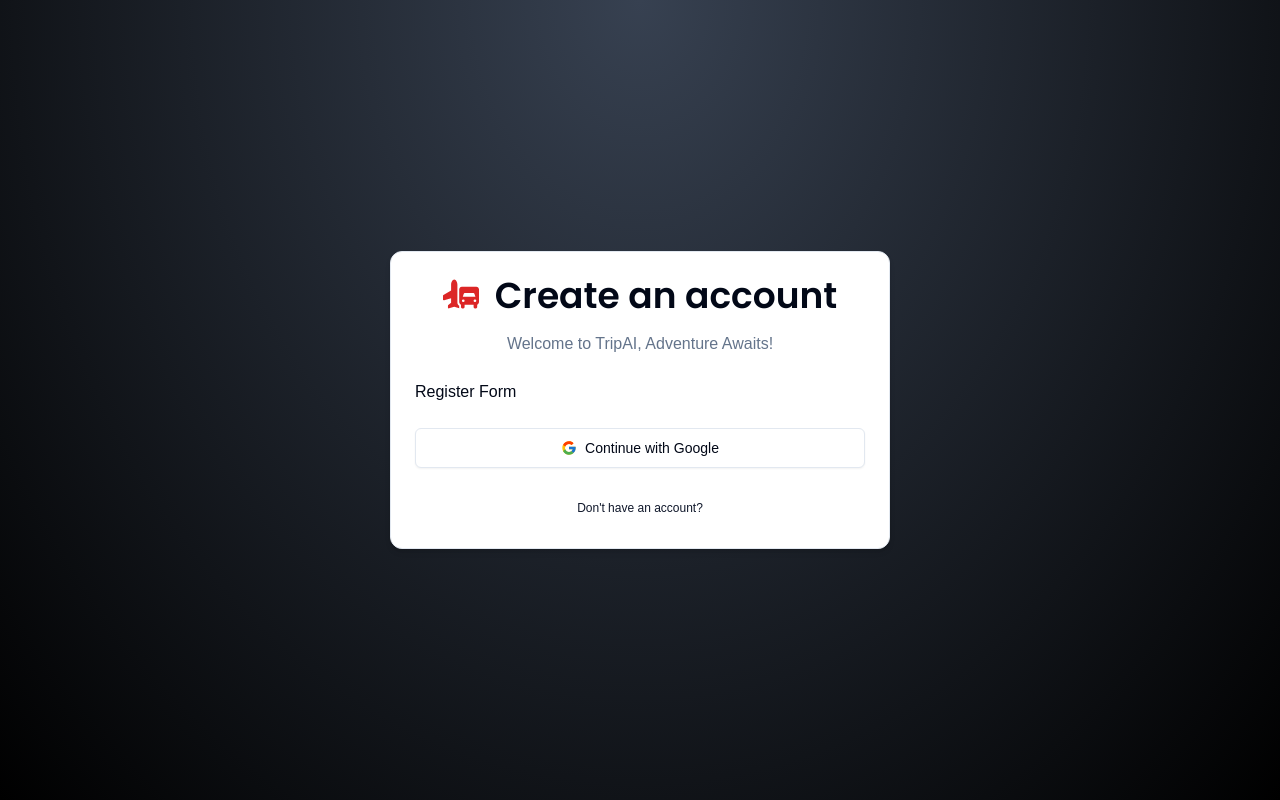
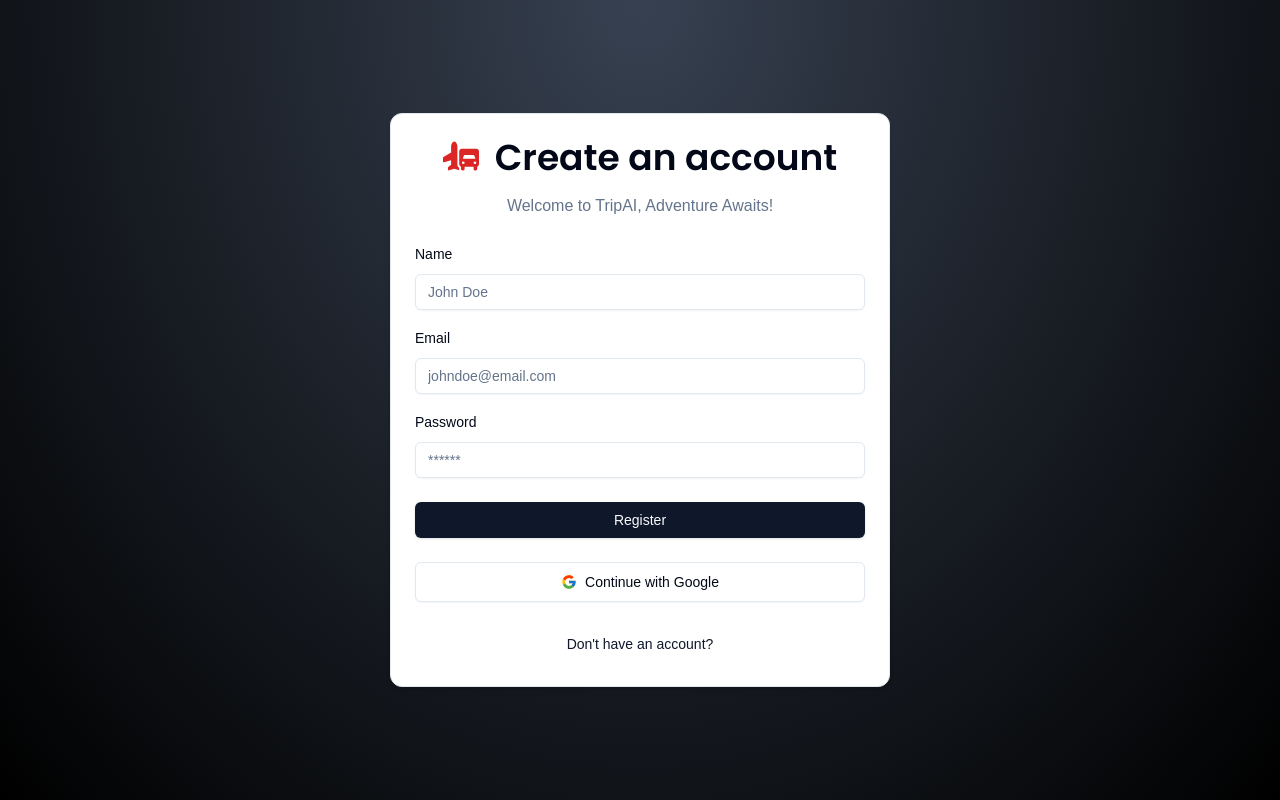
Before and after one commit to namansoni0016/tripAI, a Next.js app: page /auth/register in a window 1280 px wide. Built offline with nearby package versions, Linux system fonts and the light colour scheme.

Commit message:
Register Form

```diff
--- a/package.json
+++ b/package.json
@@ -9,6 +9,8 @@
     "lint": "next lint"
   },
   "dependencies": {
+    "@hookform/resolvers": "^3.10.0",
+    "@radix-ui/react-label": "^2.1.1",
     "@radix-ui/react-slot": "^1.1.1",
     "class-variance-authority": "^0.7.1",
     "clsx": "^2.1.1",
@@ -16,9 +18,11 @@
     "next": "14.2.15",
     "react": "^18",
     "react-dom": "^18",
+    "react-hook-form": "^7.54.2",
     "react-icons": "^5.4.0",
     "tailwind-merge": "^2.6.0",
-    "tailwindcss-animate": "^1.0.7"
+    "tailwindcss-animate": "^1.0.7",
+    "zod": "^3.24.1"
   },
   "devDependencies": {
     "@types/node": "^20",
--- /dev/null
+++ b/schemas/index.ts
@@ -0,0 +1,9 @@
+import * as z from "zod";
+
+export const RegisterSchema = z.object({
+    name: z.string(),
+    email: z.string().email({
+        message: "Email is required"
+    }),
+    password: z.string().min(6),
+});
--- a/src/components/auth/back-button.tsx
+++ b/src/components/auth/back-button.tsx
@@ -9,7 +9,7 @@
 
 export const BackButton = ({ label, href } : BackButtonProps) => {
     return (
-        <Button variant="link" className="font-normal w-full" size="sm" asChild>
+        <Button variant="link" className="font-normal w-full" asChild>
             <Link href={href}>{label}</Link>
         </Button>
     )
--- a/src/components/auth/card-wrapper.tsx
+++ b/src/components/auth/card-wrapper.tsx
@@ -15,7 +15,7 @@
 
 export const CardWrapper = ({ children, headerTitle, headerLabel, backButtonLabel, backButtonHref, showSocial } : CardWrapperProps) => {
     return (
-        <Card className="w-[500px] shadow-md">
+        <Card className="w-[300px] md:w-[500px] shadow-md">
             <CardHeader>
                 <Header title={headerTitle} label={headerLabel} />
             </CardHeader>
--- a/src/components/auth/register-form.tsx
+++ b/src/components/auth/register-form.tsx
@@ -1,9 +1,74 @@
+"use client";
 import { CardWrapper } from "@/components/auth/card-wrapper";
+import { useForm } from "react-hook-form";
+import * as z from "zod";
+import { zodResolver } from "@hookform/resolvers/zod";
+import { RegisterSchema } from "../../../schemas";
+import {
+    Form,
+    FormControl,
+    FormField,
+    FormItem,
+    FormLabel,
+    FormMessage
+} from "@/components/ui/form";
+import { Input } from "@/components/ui/input";
+import { Button } from "@/components/ui/button";
+import { FormError } from "@/components/form-error";
+import { FormSuccess } from "@/components/form-success";
 
 export const RegisterForm = () => {
+    const form = useForm<z.infer<typeof RegisterSchema>>({
+        resolver: zodResolver(RegisterSchema),
+        defaultValues: {
+            name: "",
+            email: "",
+            password: ""
+        },
+    });
+    const onSubmit = (values: z.infer<typeof RegisterSchema>) => {
+        console.log(values);
+    }
     return (
         <CardWrapper headerTitle="Create an account" headerLabel="Welcome to TripAI, Adventure Awaits!"
             backButtonLabel="Don't have an account?" backButtonHref="/auth/login" showSocial
-        >Register Form</CardWrapper>
+        >
+            <Form {...form}>
+                <form onSubmit={form.handleSubmit(onSubmit)} className="space-y-6">
+                    <div className="space-y-4">
+                        <FormField control={form.control} name="name" render={({ field }) => (
+                            <FormItem>
+                                <FormLabel>Name</FormLabel>
+                                <FormControl>
+                                    <Input {...field} placeholder="John Doe" type="text" />
+                                </FormControl>
+                                <FormMessage />
+                            </FormItem>
+                        )} />
+                        <FormField control={form.control} name="email" render={({ field }) => (
+                            <FormItem>
+                                <FormLabel>Email</FormLabel>
+                                <FormControl>
+                                    <Input {...field} placeholder="johndoe@email.com" type="email" />
+                                </FormControl>
+                                <FormMessage />
+                            </FormItem>
+                        )} />
+                        <FormField control={form.control} name="password" render={({ field }) => (
+                            <FormItem>
+                                <FormLabel>Password</FormLabel>
+                                <FormControl>
+                                    <Input {...field} placeholder="******" type="password" />
+                                </FormControl>
+                                <FormMessage />
+                            </FormItem>
+                        )} />
+                    </div>
+                    <FormError message="" />
+                    <FormSuccess message="" />
+                    <Button type="submit" className="w-full">Register</Button>
+                </form>
+            </Form>
+        </CardWrapper>
     )
 }
--- /dev/null
+++ b/src/components/form-error.tsx
@@ -0,0 +1,15 @@
+import { FaExclamationTriangle } from "react-icons/fa";
+
+interface FormErrorProps {
+    message? : string;
+};
+
+export const FormError = ({ message } : FormErrorProps) => {
+    if(!message) return null;
+    return (
+        <div className="bg-destructive/15 p-3 rounded-md flex items-center gap-x-2 text-sm text-destructive">
+            <FaExclamationTriangle className="h-5 w-5" />
+            <p>{message}</p>
+        </div>
+    )
+}
--- /dev/null
+++ b/src/components/form-success.tsx
@@ -0,0 +1,15 @@
+import { FaCheckCircle } from "react-icons/fa";
+
+interface FormErrorProps {
+    message? : string;
+};
+
+export const FormSuccess = ({ message } : FormErrorProps) => {
+    if(!message) return null;
+    return (
+        <div className="bg-emerald-500/15 p-3 rounded-md flex items-center gap-x-2 text-sm text-emerald-500">
+            <FaCheckCircle className="h-5 w-5" />
+            <p>{message}</p>
+        </div>
+    )
+}
--- /dev/null
+++ b/src/components/ui/form.tsx
@@ -0,0 +1,178 @@
+"use client"
+
+import * as React from "react"
+import * as LabelPrimitive from "@radix-ui/react-label"
+import { Slot } from "@radix-ui/react-slot"
+import {
+  Controller,
+  ControllerProps,
+  FieldPath,
+  FieldValues,
+  FormProvider,
+  useFormContext,
+} from "react-hook-form"
+
+import { cn } from "@/lib/utils"
+import { Label } from "@/components/ui/label"
+
+const Form = FormProvider
+
+type FormFieldContextValue<
+  TFieldValues extends FieldValues = FieldValues,
+  TName extends FieldPath<TFieldValues> = FieldPath<TFieldValues>
+> = {
+  name: TName
+}
+
+const FormFieldContext = React.createContext<FormFieldContextValue>(
+  {} as FormFieldContextValue
+)
+
+const FormField = <
+  TFieldValues extends FieldValues = FieldValues,
+  TName extends FieldPath<TFieldValues> = FieldPath<TFieldValues>
+>({
+  ...props
+}: ControllerProps<TFieldValues, TName>) => {
+  return (
+    <FormFieldContext.Provider value={{ name: props.name }}>
+      <Controller {...props} />
+    </FormFieldContext.Provider>
+  )
+}
+
+const useFormField = () => {
+  const fieldContext = React.useContext(FormFieldContext)
+  const itemContext = React.useContext(FormItemContext)
+  const { getFieldState, formState } = useFormContext()
+
+  const fieldState = getFieldState(fieldContext.name, formState)
+
+  if (!fieldContext) {
+    throw new Error("useFormField should be used within <FormField>")
+  }
+
+  const { id } = itemContext
+
+  return {
+    id,
+    name: fieldContext.name,
+    formItemId: `${id}-form-item`,
+    formDescriptionId: `${id}-form-item-description`,
+    formMessageId: `${id}-form-item-message`,
+    ...fieldState,
+  }
+}
+
+type FormItemContextValue = {
+  id: string
+}
+
+const FormItemContext = React.createContext<FormItemContextValue>(
+  {} as FormItemContextValue
+)
+
+const FormItem = React.forwardRef<
+  HTMLDivElement,
+  React.HTMLAttributes<HTMLDivElement>
+>(({ className, ...props }, ref) => {
+  const id = React.useId()
+
+  return (
+    <FormItemContext.Provider value={{ id }}>
+      <div ref={ref} className={cn("space-y-2", className)} {...props} />
+    </FormItemContext.Provider>
+  )
+})
+FormItem.displayName = "FormItem"
+
+const FormLabel = React.forwardRef<
+  React.ElementRef<typeof LabelPrimitive.Root>,
+  React.ComponentPropsWithoutRef<typeof LabelPrimitive.Root>
+>(({ className, ...props }, ref) => {
+  const { error, formItemId } = useFormField()
+
+  return (
+    <Label
+      ref={ref}
+      className={cn(error && "text-destructive", className)}
+      htmlFor={formItemId}
+      {...props}
+    />
+  )
+})
+FormLabel.displayName = "FormLabel"
+
+const FormControl = React.forwardRef<
+  React.ElementRef<typeof Slot>,
+  React.ComponentPropsWithoutRef<typeof Slot>
+>(({ ...props }, ref) => {
+  const { error, formItemId, formDescriptionId, formMessageId } = useFormField()
+
+  return (
+    <Slot
+      ref={ref}
+      id={formItemId}
+      aria-describedby={
+        !error
+          ? `${formDescriptionId}`
+          : `${formDescriptionId} ${formMessageId}`
+      }
+      aria-invalid={!!error}
+      {...props}
+    />
+  )
+})
+FormControl.displayName = "FormControl"
+
+const FormDescription = React.forwardRef<
+  HTMLParagraphElement,
+  React.HTMLAttributes<HTMLParagraphElement>
+>(({ className, ...props }, ref) => {
+  const { formDescriptionId } = useFormField()
+
+  return (
+    <p
+      ref={ref}
+      id={formDescriptionId}
+      className={cn("text-[0.8rem] text-muted-foreground", className)}
+      {...props}
+    />
+  )
+})
+FormDescription.displayName = "FormDescription"
+
+const FormMessage = React.forwardRef<
+  HTMLParagraphElement,
+  React.HTMLAttributes<HTMLParagraphElement>
+>(({ className, children, ...props }, ref) => {
+  const { error, formMessageId } = useFormField()
+  const body = error ? String(error?.message) : children
+
+  if (!body) {
+    return null
+  }
+
+  return (
+    <p
+      ref={ref}
+      id={formMessageId}
+      className={cn("text-[0.8rem] font-medium text-destructive", className)}
+      {...props}
+    >
+      {body}
+    </p>
+  )
+})
+FormMessage.displayName = "FormMessage"
+
+export {
+  useFormField,
+  Form,
+  FormItem,
+  FormLabel,
+  FormControl,
+  FormDescription,
+  FormMessage,
+  FormField,
+}
--- /dev/null
+++ b/src/components/ui/input.tsx
@@ -0,0 +1,22 @@
+import * as React from "react"
+
+import { cn } from "@/lib/utils"
+
+const Input = React.forwardRef<HTMLInputElement, React.ComponentProps<"input">>(
+  ({ className, type, ...props }, ref) => {
+    return (
+      <input
+        type={type}
+        className={cn(
+          "flex h-9 w-full rounded-md border border-input bg-transparent px-3 py-1 text-base shadow-sm transition-colors file:border-0 file:bg-transparent file:text-sm file:font-medium file:text-foreground placeholder:text-muted-foreground focus-visible:outline-none focus-visible:ring-1 focus-visible:ring-ring disabled:cursor-not-allowed disabled:opacity-50 md:text-sm",
+          className
+        )}
+        ref={ref}
+        {...props}
+      />
+    )
+  }
+)
+Input.displayName = "Input"
+
+export { Input }
--- /dev/null
+++ b/src/components/ui/label.tsx
@@ -0,0 +1,26 @@
+"use client"
+
+import * as React from "react"
+import * as LabelPrimitive from "@radix-ui/react-label"
+import { cva, type VariantProps } from "class-variance-authority"
+
+import { cn } from "@/lib/utils"
+
+const labelVariants = cva(
+  "text-sm font-medium leading-none peer-disabled:cursor-not-allowed peer-disabled:opacity-70"
+)
+
+const Label = React.forwardRef<
+  React.ElementRef<typeof LabelPrimitive.Root>,
+  React.ComponentPropsWithoutRef<typeof LabelPrimitive.Root> &
+    VariantProps<typeof labelVariants>
+>(({ className, ...props }, ref) => (
+  <LabelPrimitive.Root
+    ref={ref}
+    className={cn(labelVariants(), className)}
+    {...props}
+  />
+))
+Label.displayName = LabelPrimitive.Root.displayName
+
+export { Label }
```
Also changed, not shown: 1 other file (tests, documents, lock files or other folders).
